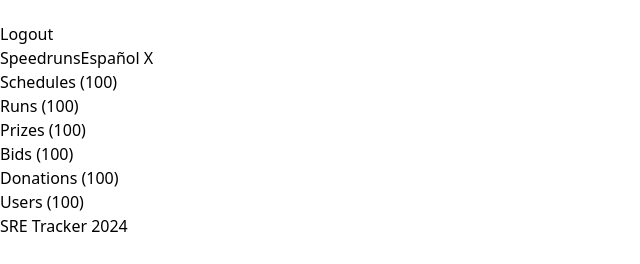
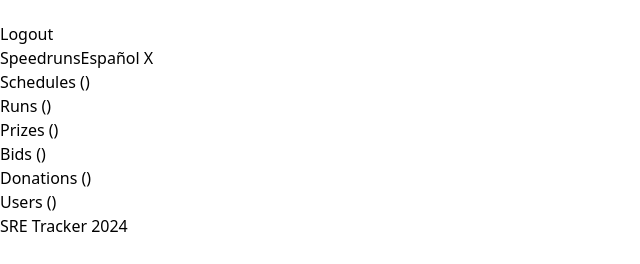
Before and after one commit to RhinoSC/sre-frontend, a Vue app: page / in a window 1280 px wide. Shown: the part 194-458 px from the top of the page, without its empty margins (0-640 px from the left). Built offline with nearby package versions, Linux system fonts and the light colour scheme; no server answers; sample sign-in values are in the browser's storage.

Commit message:
feat: add event info count

```diff
--- a/index.html
+++ b/index.html
@@ -4,7 +4,7 @@
     <meta charset="UTF-8">
     <link rel="icon" href="/favicon.ico">
     <meta name="viewport" content="width=device-width, initial-scale=1.0">
-    <title>Vite App</title>
+    <title>Speedrunsespanol</title>
   </head>
   <body>
     <div id="app"></div>
--- a/src/api/event/event.ts
+++ b/src/api/event/event.ts
@@ -53,3 +53,13 @@ export const apiDeleteEvent = async <T>(id: string): Promise<APIResponse<T>> =>
     throw new Error("Failed to delete event");
   }
 }
+
+export const apiGetEventInfo = async <T>(): Promise<APIResponse<T>> => {
+  try {
+    const response = await apiClient.get(`/events/info`)
+    const apiResponse: APIResponse = response.data
+    return apiResponse
+  } catch (error) {
+    throw new Error(`Failed to get event info`);
+  }
+}
--- a/src/views/HomeView.vue
+++ b/src/views/HomeView.vue
@@ -5,33 +5,39 @@
     </div>
     <div class="flex flex-col items-center justify-center gap-4 text-xl">
       <RouterLink class="h-12 text-center w-96" to="/schedules">
-        <div class="py-1 border dark:bg-gray-dark-300 bg-gray-light-200 rounded-2xl dark:border-violet-600 dark:hover:bg-gray-light-400 dark:active:bg-gray-dark-100 border-gray-dark-100 hover:bg-gray-light-300 active:bg-gray-dark-100">
-          Schedules (100)
+        <div
+          class="py-1 border dark:bg-gray-dark-300 bg-gray-light-200 rounded-2xl dark:border-violet-600 dark:hover:bg-gray-light-400 dark:active:bg-gray-dark-100 border-gray-dark-100 hover:bg-gray-light-300 active:bg-gray-dark-100">
+          Schedules ({{ infoCount.schedules }})
         </div>
       </RouterLink>
-      <RouterLink class="h-12 text-center w-96"  to="/runs">
-        <div class="py-1 border dark:bg-gray-dark-300 bg-gray-light-200 rounded-2xl dark:border-violet-600 dark:hover:bg-gray-light-400 dark:active:bg-gray-dark-100 border-gray-dark-100 hover:bg-gray-light-300 active:bg-gray-dark-100">
-          Runs (100)
+      <RouterLink class="h-12 text-center w-96" to="/runs">
+        <div
+          class="py-1 border dark:bg-gray-dark-300 bg-gray-light-200 rounded-2xl dark:border-violet-600 dark:hover:bg-gray-light-400 dark:active:bg-gray-dark-100 border-gray-dark-100 hover:bg-gray-light-300 active:bg-gray-dark-100">
+          Runs ({{ infoCount.runs }})
         </div>
       </RouterLink>
-      <RouterLink class="h-12 text-center w-96"  to="/prizes">
-        <div class="py-1 border dark:bg-gray-dark-300 bg-gray-light-200 rounded-2xl dark:border-violet-600 dark:hover:bg-gray-light-400 dark:active:bg-gray-dark-100 border-gray-dark-100 hover:bg-gray-light-300 active:bg-gray-dark-100">
-          Prizes (100)
+      <RouterLink class="h-12 text-center w-96" to="/prizes">
+        <div
+          class="py-1 border dark:bg-gray-dark-300 bg-gray-light-200 rounded-2xl dark:border-violet-600 dark:hover:bg-gray-light-400 dark:active:bg-gray-dark-100 border-gray-dark-100 hover:bg-gray-light-300 active:bg-gray-dark-100">
+          Prizes ({{ infoCount.prizes }})
         </div>
       </RouterLink>
-      <RouterLink class="h-12 text-center w-96"  to="/bids">
-        <div class="py-1 border dark:bg-gray-dark-300 bg-gray-light-200 rounded-2xl dark:border-violet-600 dark:hover:bg-gray-light-400 dark:active:bg-gray-dark-100 border-gray-dark-100 hover:bg-gray-light-300 active:bg-gray-dark-100">
-          Bids (100)
+      <RouterLink class="h-12 text-center w-96" to="/bids">
+        <div
+          class="py-1 border dark:bg-gray-dark-300 bg-gray-light-200 rounded-2xl dark:border-violet-600 dark:hover:bg-gray-light-400 dark:active:bg-gray-dark-100 border-gray-dark-100 hover:bg-gray-light-300 active:bg-gray-dark-100">
+          Bids ({{ infoCount.bids }})
         </div>
       </RouterLink>
-      <RouterLink class="h-12 text-center w-96"  to="/donations">
-        <div class="py-1 border dark:bg-gray-dark-300 bg-gray-light-200 rounded-2xl dark:border-violet-600 dark:hover:bg-gray-light-400 dark:active:bg-gray-dark-100 border-gray-dark-100 hover:bg-gray-light-300 active:bg-gray-dark-100">
-          Donations (100)
+      <RouterLink class="h-12 text-center w-96" to="/donations">
+        <div
+          class="py-1 border dark:bg-gray-dark-300 bg-gray-light-200 rounded-2xl dark:border-violet-600 dark:hover:bg-gray-light-400 dark:active:bg-gray-dark-100 border-gray-dark-100 hover:bg-gray-light-300 active:bg-gray-dark-100">
+          Donations ({{ infoCount.donations }})
         </div>
       </RouterLink>
-      <RouterLink class="h-12 text-center w-96"  to="/users">
-        <div class="py-1 border dark:bg-gray-dark-300 bg-gray-light-200 rounded-2xl dark:border-violet-600 dark:hover:bg-gray-light-400 dark:active:bg-gray-dark-100 border-gray-dark-100 hover:bg-gray-light-300 active:bg-gray-dark-100">
-          Users (100)
+      <RouterLink class="h-12 text-center w-96" to="/users">
+        <div
+          class="py-1 border dark:bg-gray-dark-300 bg-gray-light-200 rounded-2xl dark:border-violet-600 dark:hover:bg-gray-light-400 dark:active:bg-gray-dark-100 border-gray-dark-100 hover:bg-gray-light-300 active:bg-gray-dark-100">
+          Users ({{ infoCount.users }})
         </div>
       </RouterLink>
     </div>
@@ -41,4 +47,27 @@
 </template>
 
 <script setup lang="ts">
+import { apiGetEventInfo } from '@/api/event/event';
+import type { APIResponse } from '@/types/api';
+import type { EventInfoCount } from '@/types/event';
+import { onMounted, ref } from 'vue';
+
+
+const infoCount = ref<EventInfoCount>({} as EventInfoCount)
+
+
+const handleGetEventInfo = async () => {
+  try {
+
+    const response: APIResponse<EventInfoCount> = await apiGetEventInfo()
+    infoCount.value = response.data
+  } catch (error) {
+    console.error("Failed to get users:", error);
+    alert("There was an error getting the user. Please try again.");
+  }
+}
+
+onMounted(() => {
+  handleGetEventInfo()
+})
 </script>
```
Also changed, not shown: src/types/event.d.ts (+9 -0 lines).
